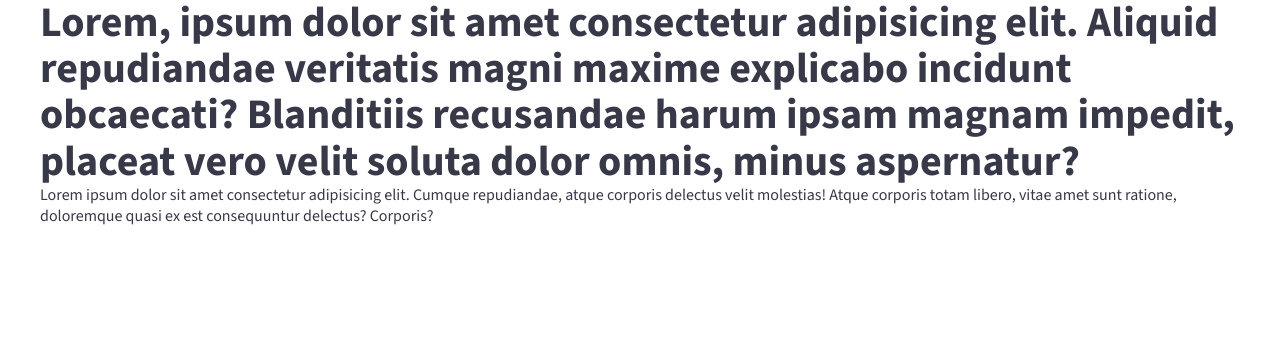
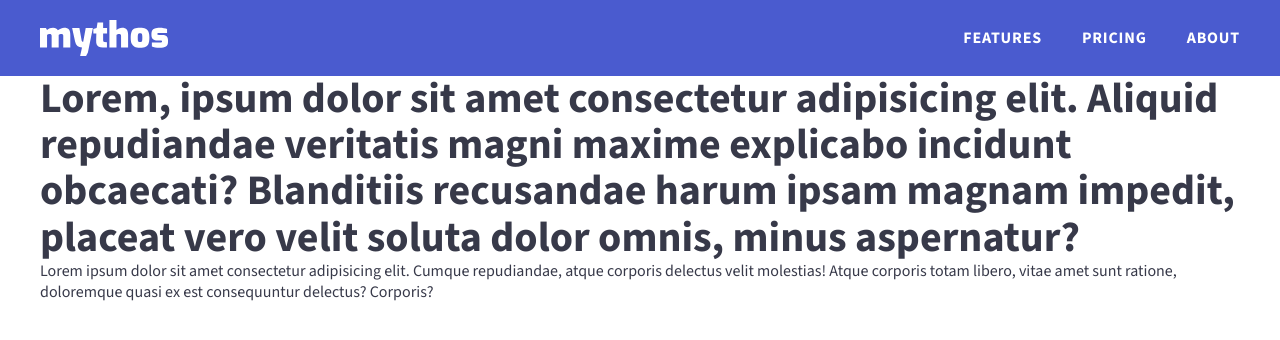
Before and after one commit to lucymmock-del/BCSS-Interactive-Website, a plain HTML site: page index.html in a window 1280 px wide. Drawn offline with Linux system fonts and the light colour scheme.

Commit message:
Top Navigation

```diff
--- a/index.html
+++ b/index.html
@@ -13,6 +13,37 @@
     <link rel="manifest" href="/site.webmanifest" />
   </head>
   <body>
+    <a class="visually-hidden skip" href="#main">Skip to main content</a>
+    <header class="topnav">
+      <h2 class="visually-hidden">Header</h2>
+
+      <div class="wrapper topnav__wrapper">
+        <a href="/" class="topnav__homelink">
+          <img
+            src="/img/logo-mythos.svg"
+            alt="Mythos Homepage"
+            class="topnav_logo"
+            width="128"
+            height="36"
+          />
+        </a>
+        <nav>
+          <ul class="topnav__links">
+            <li class="topnav__item">
+              <a href="" class="topnav__link">Features</a>
+            </li>
+            <li class="topnav__item">
+              <a href="" class="topnav__link">Pricing</a>
+            </li>
+            <li class="topnav__item">
+              <a href="" class="topnav__link">About</a>
+            </li>
+          </ul>
+        </nav>
+      </div>
+    </header>
+
+    <main>
       <div class="wrapper">
         <h1>
           Lorem, ipsum dolor sit amet consectetur adipisicing elit. Aliquid
@@ -27,5 +58,8 @@
           consequuntur delectus? Corporis?
         </p>
       </div>
+    </main>
+
+    <footer></footer>
   </body>
 </html>
--- a/style.css
+++ b/style.css
@@ -47,6 +47,7 @@
     --color-main-bg: var(--c-white);
     --color-text-dark: var(--c-gray-dark);
     --color-text-light: var(--c-white);
+    --color-header-bg: var(--c-purple);
     --color-hero-bg: var(--c-purple);
     --color-button-primary-bg: var(--c-teal);
     --color-button-primary-text: var(--c-gray-dark);
@@ -98,6 +99,7 @@
   picture,
   svg {
     max-width: 100%;
+    height: auto;
     display: block;
   }
 
@@ -108,6 +110,56 @@
 }
 
 @layer component {
+  .topnav {
+    background-color: var(--color-header-bg);
+
+    .topnav__wrapper {
+      display: flex;
+      justify-content: space-between;
+      align-items: center;
+      padding-block: 12px;
+
+      @media (width >= calc(600/16 * 1rem)) {
+        padding-block: 20px;
+      }
+    }
+    .topnav__homelink {
+      &:hover {
+        opacity: 0.9;
+      }
+    }
+    .topnav__logo {
+      width: calc(70 / 16 * 1rem);
+
+      @media (width >= calc(600/16 * 1rem)) {
+        width: calc(128 / 16 * 1rem);
+      }
+    }
+    .topnav__links {
+      display: flex;
+      gap: 20px;
+      list-style-type: none;
+      padding: 0;
+
+      @media (width >= calc(600/16 * 1rem)) {
+        gap: 40px;
+      }
+    }
+    .topnav__item {
+    }
+    .topnav__link {
+      font-size: var(--font-size-topnav);
+      font-weight: 700;
+      letter-spacing: 0.05em;
+      text-transform: uppercase;
+      color: var(--color-text-light);
+
+      &:hover {
+        text-decoration: underline 2px;
+        text-underline-offset: 4px;
+      }
+    }
+  }
 }
 
 @layer utility {
@@ -118,5 +170,14 @@
     width: 1px;
     height: 1px;
     overflow: hidden;
+
+    &.skip:focus {
+      left: 0;
+      width: auto;
+      height: auto;
+      background: #fff;
+      padding: 10px;
+      border: 1px solid;
+    }
   }
 }
```
Also changed, not shown: img/logo-mythos.svg (added). Lines whose indentation alone changed are shown as unchanged.
